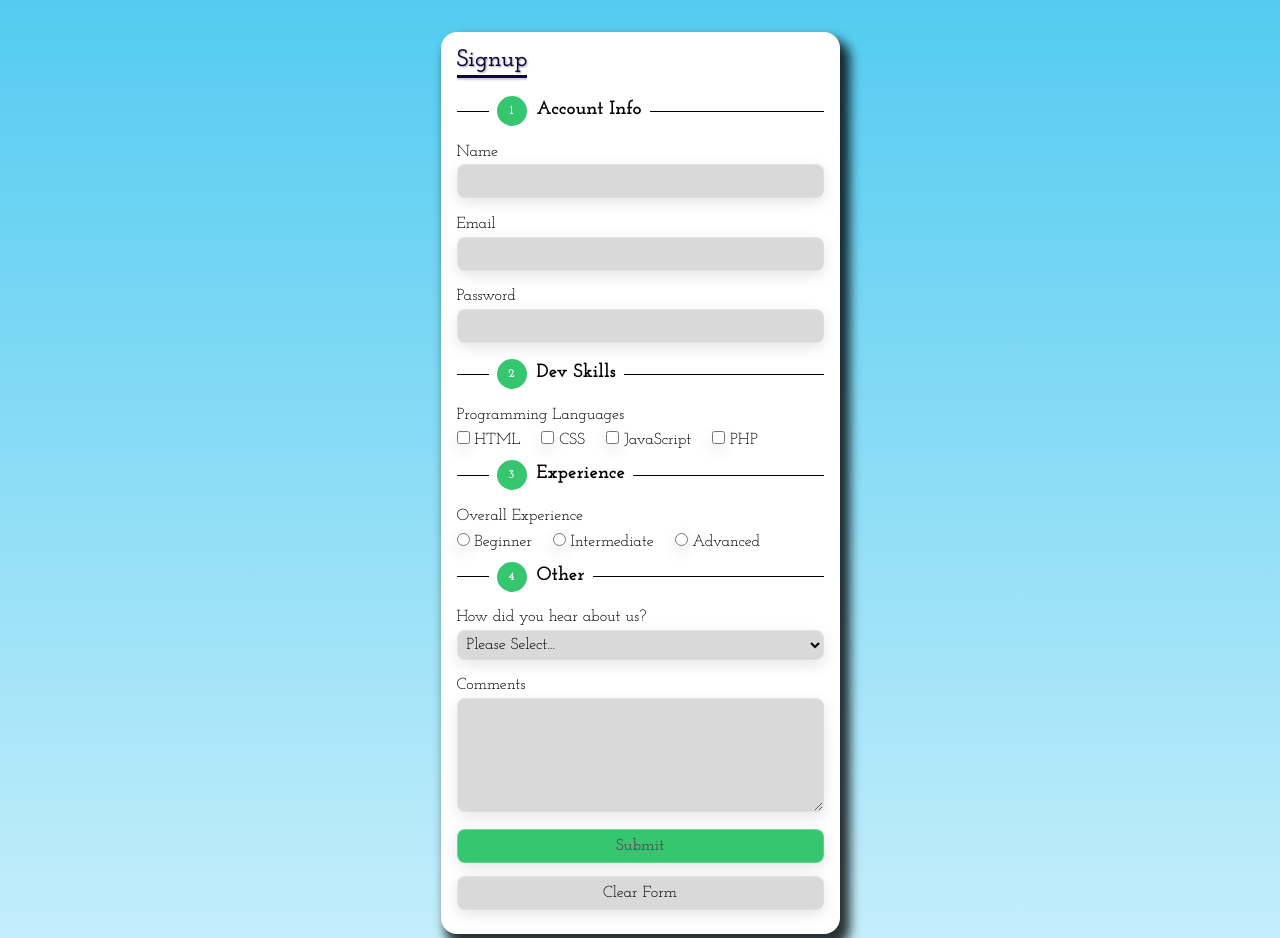
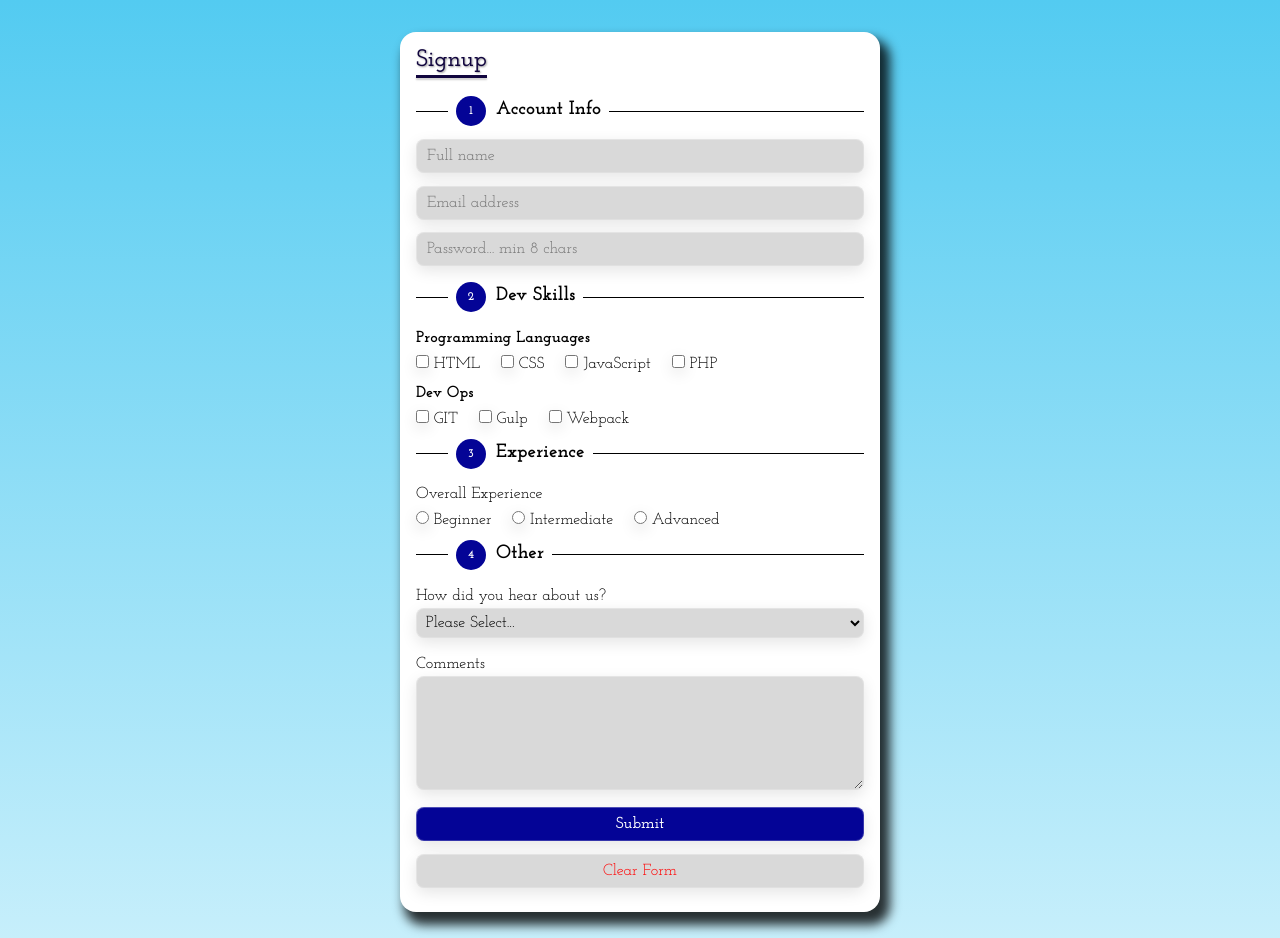
Before and after one commit to piracode/HTML5-Forms, a plain HTML site: page index.html in a window 1280 px wide. Shown: the top 938 px of the page. Drawn offline with Linux system fonts and the light colour scheme.

Commit message:
visually hid labels and added descriptive placeholders. Added new heading devOps + checkboxxes

```diff
--- a/index.html
+++ b/index.html
@@ -18,16 +18,34 @@
           <form id="form" method="POST" action="submit">
             <fieldset>
               <legend><span>1</span>Account Info</legend>
-              <label for="name">Name</label>
-              <input type="text" name="name" id="name" required />
-              <label for="email">Email</label>
-              <input type="email" name="email" id="email" required />
-              <label for="password">Password</label>
-              <input type="password" name="password" id="password" required />
+              <label for="name" class="visually-hidden">Name</label>
+              <input
+                type="text"
+                name="name"
+                id="name"
+                placeholder="Full name"
+                required
+              />
+              <label for="email" class="visually-hidden">Email</label>
+              <input
+                type="email"
+                name="email"
+                id="email"
+                placeholder="Email address"
+                required
+              />
+              <label for="password" class="visually-hidden">Password</label>
+              <input
+                type="password"
+                name="password"
+                id="password"
+                placeholder="Password... min 8 chars"
+                required
+              />
             </fieldset>
             <fieldset>
               <legend><span>2</span>Dev Skills</legend>
-              <label>Programming Languages</label>
+              <label class="dev-skills-labels">Programming Languages</label>
               <input type="checkbox" name="html" id="html" value="html" />
               <label for="html">HTML</label>
               <input type="checkbox" name="css" id="css" value="css" />
@@ -36,6 +54,18 @@
               <label for="js">JavaScript</label>
               <input type="checkbox" name="php" id="php" value="php" />
               <label for="php">PHP</label>
+              <label class="dev-skills-labels">Dev Ops</label>
+              <input type="checkbox" name="GIT" id="GIT" value="GIT" />
+              <label for="GIT">GIT</label>
+              <input type="checkbox" name="Gulp" id="Gulp" value="Gulp" />
+              <label for="Gulp">Gulp</label>
+              <input
+                type="checkbox"
+                name="Webpack"
+                id="Webpack"
+                value="Webpack"
+              />
+              <label for="Webpack">Webpack</label>
             </fieldset>
             <fieldset>
               <legend><span>3</span>Experience</legend>
--- a/styles/styles.css
+++ b/styles/styles.css
@@ -101,10 +101,14 @@ select#referredby option.greytext {
 }
 
 .form input[type="submit"] {
-  background: #36c670;
-  color: #555;
+  background: #040496;
+  color: #fff;
   cursor: pointer;
   font-weight: 600;
+}
+
+.form input[type="reset"] {
+  color: red;
 }
 
 fieldset {
@@ -118,7 +122,7 @@ span {
   width: 30px;
   height: 30px;
   border-radius: 50%;
-  background-color: #36c670;
+  background-color: #040496;
   text-align: center;
   font-size: 12px;
   line-height: 30px;
@@ -169,3 +173,19 @@ input[id="details"] {
 input[id="details"] {
   color: #888;
 }
+
+.visually-hidden {
+  position: absolute !important;
+  width: 1px !important;
+  height: 1px !important;
+  padding: 0 !important;
+  margin: -1px !important;
+  overflow: hidden !important;
+  clip: rect(0, 0, 0, 0) !important;
+  white-space: nowrap !important;
+  border: 0 !important;
+}
+
+fieldset .dev-skills-labels {
+  font-weight: bold;
+}
```
